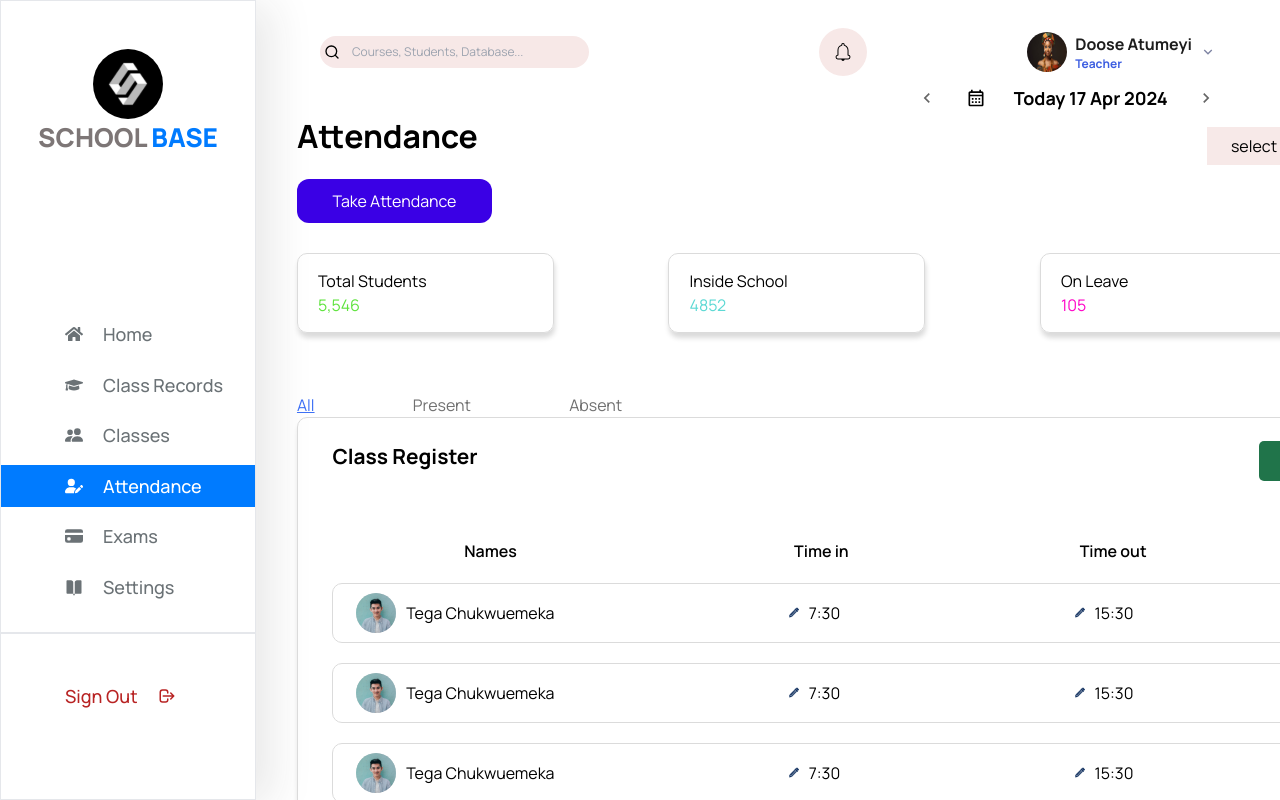
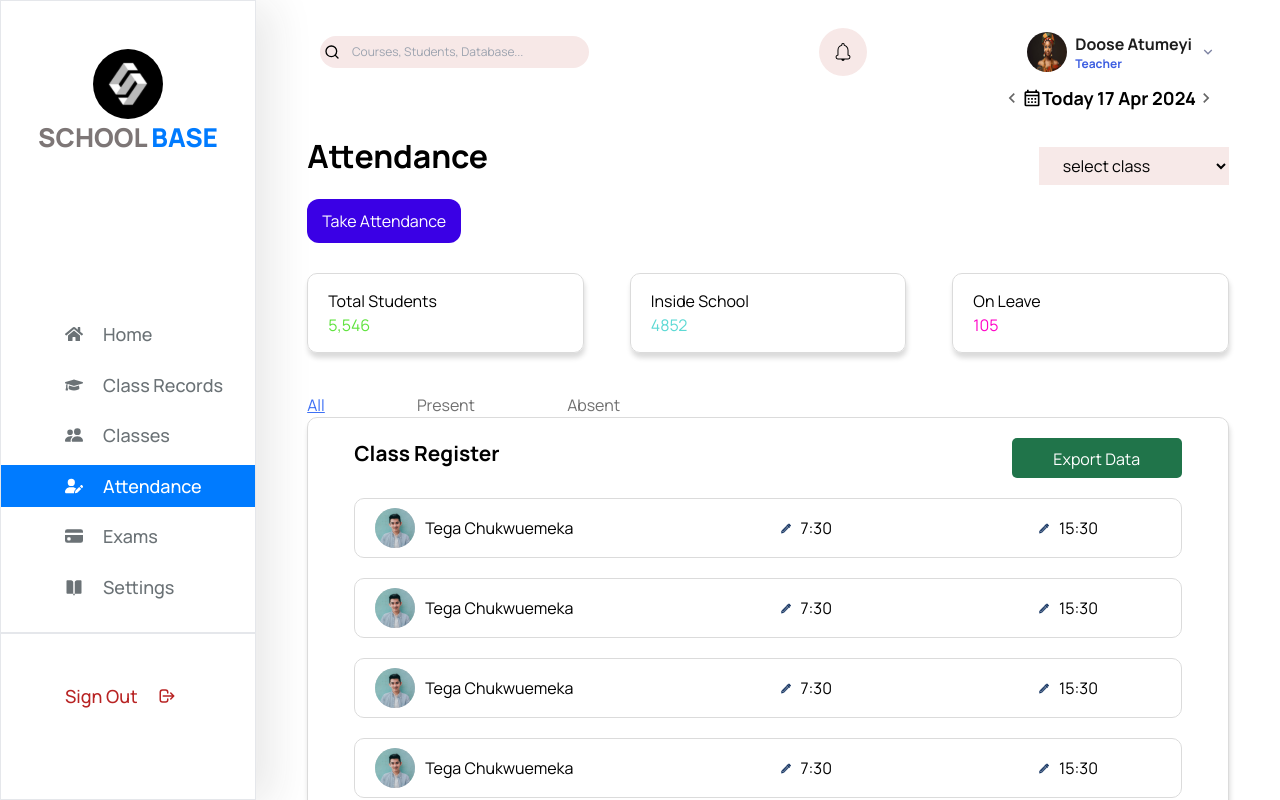
Before and after one commit to claire256/SchoolBaseProject, a React (Vite) app: page /teacher/dashboard/attendance in a window 1280 px wide. Built offline with nearby package versions, Linux system fonts and the light colour scheme.

Commit message:
fix: attendance fix started

```diff
--- a/src/components/teachers-dashboard/Attendance/ClassRegister.jsx
+++ b/src/components/teachers-dashboard/Attendance/ClassRegister.jsx
@@ -38,7 +38,9 @@ const ClassRegister = () => {
         </div>
         <button className="attendance-btn">Take Attendance</button>
         <div className="attendance-display">
-          <div className="attendance-div"><p className="paragraph">Total Students<br></br><span className="total">5,546</span></p></div>
+          <div className="attendance-div">
+            <p className="paragraph">Total Students<br></br><span className="total">5,546</span></p>
+            </div>
           <div className="attendance-div"><p className="paragraph">Inside School<br></br><span className="inside">4852</span></p></div>
           <div className="attendance-div"><p className="paragraph">On Leave<br></br><span className="leave">105</span></p></div>
         </div>
@@ -51,11 +53,6 @@ const ClassRegister = () => {
         <div className="third-display">
           <h4 className="register">Class Register</h4>
           <div className="export-div"><p className="export">Export Data</p></div>
-        </div>
-        <div className="title-display">
-          <p className="name">Names</p>
-          <p className="in">Time in</p>
-          <p className="out">Time out</p>
         </div>
         <Register/>
         <Register/>
--- a/src/components/teachers-dashboard/Header.jsx
+++ b/src/components/teachers-dashboard/Header.jsx
@@ -19,7 +19,7 @@ const Header = () => {
         </div>
       </div>
       <div className="flex w-full justify-end items-end">
-        <div className="justify-end flex mt-3 xl:mt-0 w-1/3">
+        <div className="justify-end flex mt-3 xl:mt-0">
           <DateSwitcher />
         </div>
       </div>
--- a/src/styles/teacherdashboard/ClassRegister.css
+++ b/src/styles/teacherdashboard/ClassRegister.css
@@ -1,17 +1,17 @@
 .attendance-section{
-    margin-left: 4%;
+    padding: 20px 5%;
 }
 .select-display{
     display: flex;
     justify-content: space-between;
     align-items: center;
-    width: 1100px;
+    width: 100%;
+    /* width: 1100px; */
 }
 .attendance-btn{
     background-color: #3A00E5;
     color: white;
-    width: 195px;
-    height: 44px;
+    padding: 10px 15px;
     border-radius: 12px;
 }
 .attendance-header{
@@ -23,7 +23,7 @@
     font-weight: bold;
 }
 .attendance-div{
-    width: 257px;
+    width: 30%;
     height: 80px;
     border-radius: 10px;
     border: solid 1px #DBDBDB;
@@ -37,29 +37,27 @@
     display: flex;
     justify-content: space-between;
     padding-top: 30px;
-    width: 1000px;
+    width: 100%;
 }
 .section-div{
-    width: 1150px;
-    height: 520px;
+    height: 450px;
+    width: 100%;
+    padding: 0px 5%;
     border: solid 1px #DBDBDB;
     border-radius: 10px;
     position: relative;
-    margin-bottom: 30px;
     box-shadow: 1px 5px 5px #DBDBDB
 
 }
 .second-display{
     display: flex;
     gap: 10%;
-    padding-top: 60px;
+    padding-top: 40px;
 }
 .third-display{
     display: flex;
     justify-content: space-between;
-    margin-left: 3%;
-    margin-right: 1.5%;
-    padding-top: 2%;
+    padding-top: 20px;
 }
 .register{
     display: block;
@@ -89,18 +87,11 @@
 }
 .title-display{
     display: flex;
-    width:924px ;
+    width: 90%;
+    justify-content: space-between;
+    align-items: center;
+    margin: auto;
     font-weight: 600;
-    padding-top: 5%;
-}
-.name{
-    padding-left: 18%;
-}
-.in{
-  padding-left: 30%;
-}
-.out{
-  padding-left: 25%;
 }
 .more{
     text-decoration: underline;
@@ -117,6 +108,13 @@
 }
 .leave{
    color: #FF05C8;
+}
+
+@media (max-width: 480px) {
+    .attendance-div{
+        width: 100%;
+    }
+
 }
 
 @media (max-width: 480px) {
--- a/src/styles/teacherdashboard/Register.css
+++ b/src/styles/teacherdashboard/Register.css
@@ -1,12 +1,12 @@
 .section-display{
     display: flex;
-    width: 1090px;
+    justify-content: space-between;
+    padding: 0px 10%;
+    width: 100%;
     height: 60px;
     border-radius: 10px;
     border: solid 1px #DBDBDB;
-    gap: 22%;
-    padding-left: 2%;
-    margin-left: 3%;
+    padding-left: 20px;
     margin-top: 20px;
 }
 .display{
```
